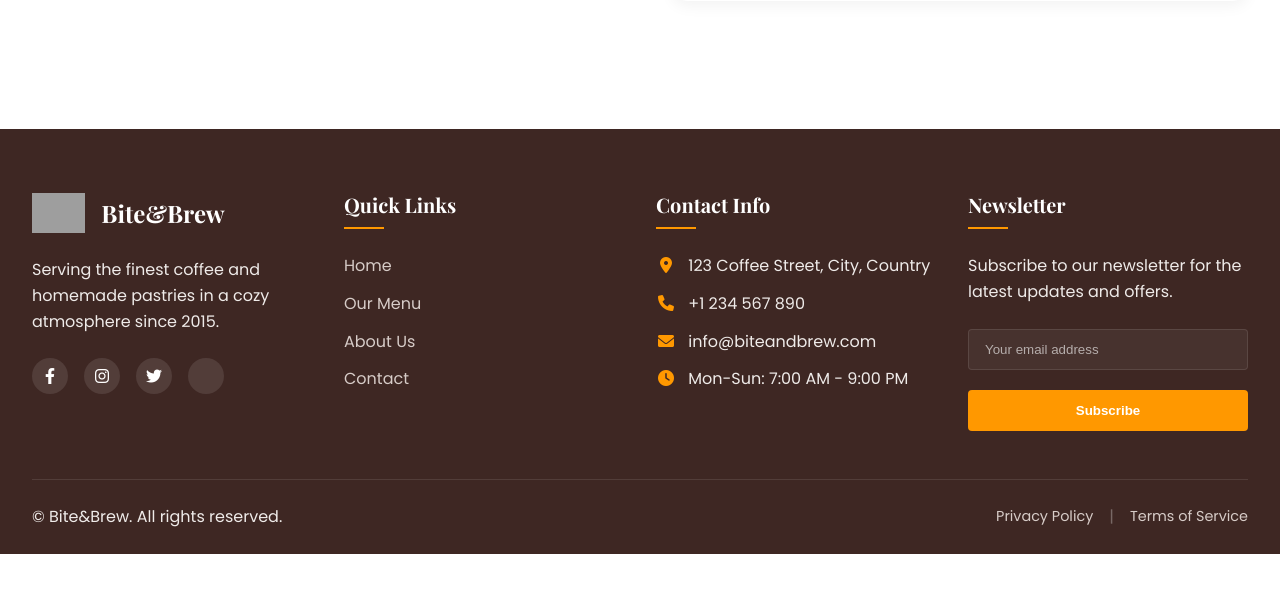
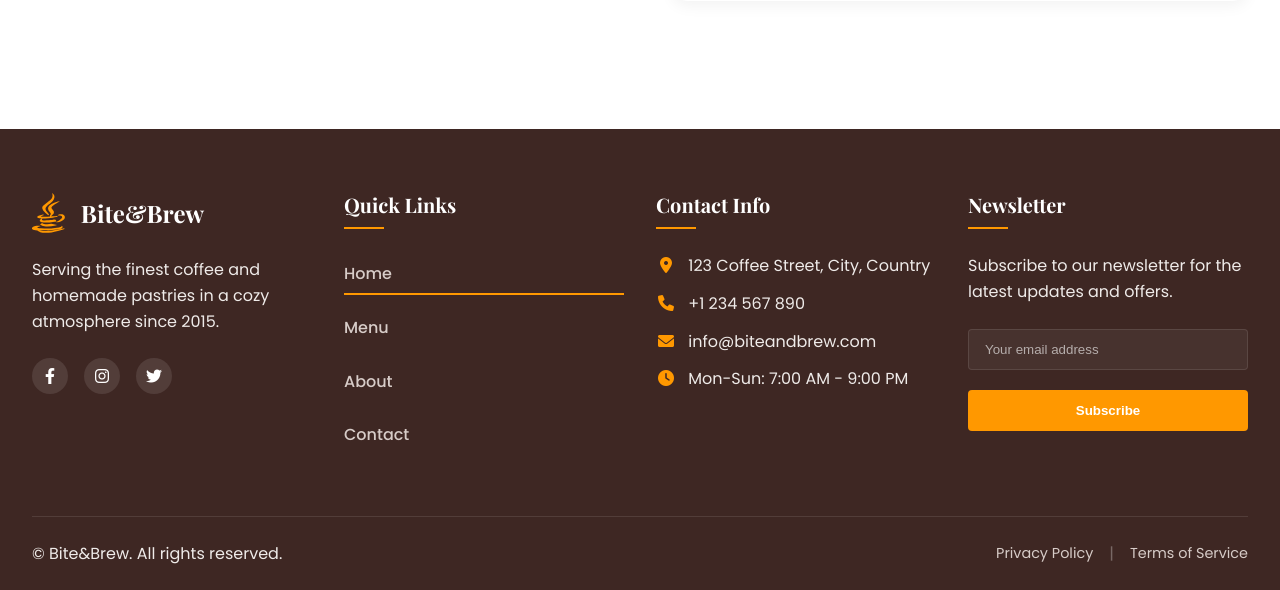
Before and after one commit to Mendor-Lab/coffee_shop, a PHP site: page / in a window 1280 px wide. Shown: the part 3271-3861 px from the top of the page. Before the commit the page ends 3825 px from the top, so only its background shows below. Run offline with PHP 8.4, Linux system fonts and the light colour scheme; grey boxes are pictures that could not be loaded.

Commit message:
fix: Update logo and footer links for improved navigation and branding

```diff
--- a/assets/css/styles.css
+++ b/assets/css/styles.css
@@ -90,6 +90,7 @@ a {
   transition: color var(--transition-normal);
   white-space: nowrap;
 }
+
 
 .logo img {
   height: 40px;
@@ -195,15 +196,6 @@ a {
   gap: 1rem;
 }
 
-.header-actions .primary-button,
-.header-actions .btn {
-  white-space: nowrap;
-}
-
-.header-actions .btn-primary {
-  background-color: var(--accent);
-  color: var(--white);
-}
 
 /* Mobile Menu Toggle */
 .menu-toggle {
@@ -744,44 +736,6 @@ footer {
     padding: 0;
 }
 
-.footer-links li {
-    margin-bottom: 0.8rem;
-    display: flex;
-    align-items: center;
-    gap: 0.8rem;
-}
-
-.footer-links i {
-    width: 20px;
-    color: var(--accent);
-}
-
-.footer-links a {
-    color: var(--latte);
-    text-decoration: none;
-    transition: all 0.3s ease;
-    position: relative;
-    padding-left: 0;
-}
-
-.footer-links a::before {
-    content: '→';
-    position: absolute;
-    left: -15px;
-    opacity: 0;
-    transition: all 0.3s ease;
-}
-
-.footer-links a:hover {
-    padding-left: 15px;
-    color: var(--accent);
-}
-
-.footer-links a:hover::before {
-    opacity: 1;
-    left: 0;
-}
-
 .social-links {
     display: flex;
     gap: 1rem;
--- a/includes/footer.html
+++ b/includes/footer.html
@@ -3,7 +3,7 @@
         <div class="footer-content">
             <div class="footer-widget">
                 <div class="footer-logo">
-                    <img src="assets/images/logo.png" alt="Bite&Brew Logo">
+                    <img src="assets/public/icons/bites&brew_logo.svg" alt="Bite&Brew Logo">
                     <h3>Bite&Brew</h3>
                 </div>
                 <p class="footer-about">Serving the finest coffee and homemade pastries in a cozy atmosphere since 2015.</p>
@@ -11,17 +11,24 @@
                     <a href="#" aria-label="Facebook"><i class="fab fa-facebook-f"></i></a>
                     <a href="#" aria-label="Instagram"><i class="fab fa-instagram"></i></a>
                     <a href="#" aria-label="Twitter"><i class="fab fa-twitter"></i></a>
-                    <a href="#" aria-label="TripAdvisor"><i class="fab fa-tripadvisor"></i></a>
                 </div>
             </div>
 
             <div class="footer-widget">
                 <h4>Quick Links</h4>
                 <ul class="footer-links">
-                    <li><a href="index.html">Home</a></li>
-                    <li><a href="menu.html">Our Menu</a></li>
-                    <li><a href="about.html">About Us</a></li>
-                    <li><a href="contact.html">Contact</a></li>
+                    <li class="nav-item">
+                        <a href="index.html" class="nav-link">Home</a>
+                    </li>
+                    <li class="nav-item">
+                        <a href="menu.html" class="nav-link">Menu</a>
+                    </li>
+                    <li class="nav-item">
+                        <a href="about.html" class="nav-link">About</a>
+                    </li>
+                    <li class="nav-item">
+                        <a href="contact.html" class="nav-link">Contact</a>
+                    </li>
                 </ul>
             </div>
 
--- a/includes/header.html
+++ b/includes/header.html
@@ -2,7 +2,7 @@
     <div class="container">
         <div class="header-content">
             <a href="index.html" class="logo">
-                <!--<img src="assets/images/logo.png" alt="Bite&Brew Logo">-->
+                <img src="assets/public/icons/bites&brew_logo.svg" alt="Bite&Brew Logo">
                 <span>Bite&Brew</span>
             </a>
 
```
Also changed, not shown: assets/public/icons/bites&brew_logo.svg (added).
